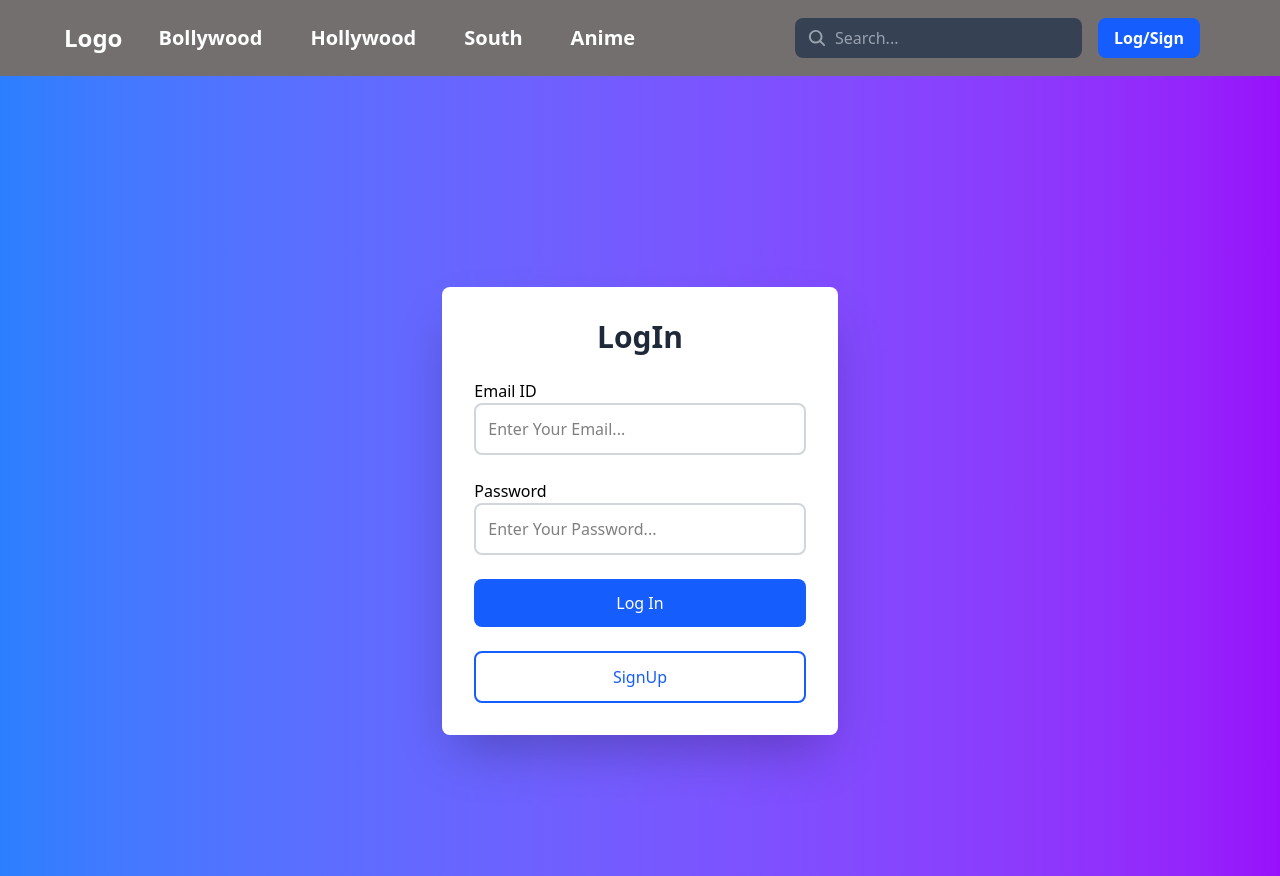
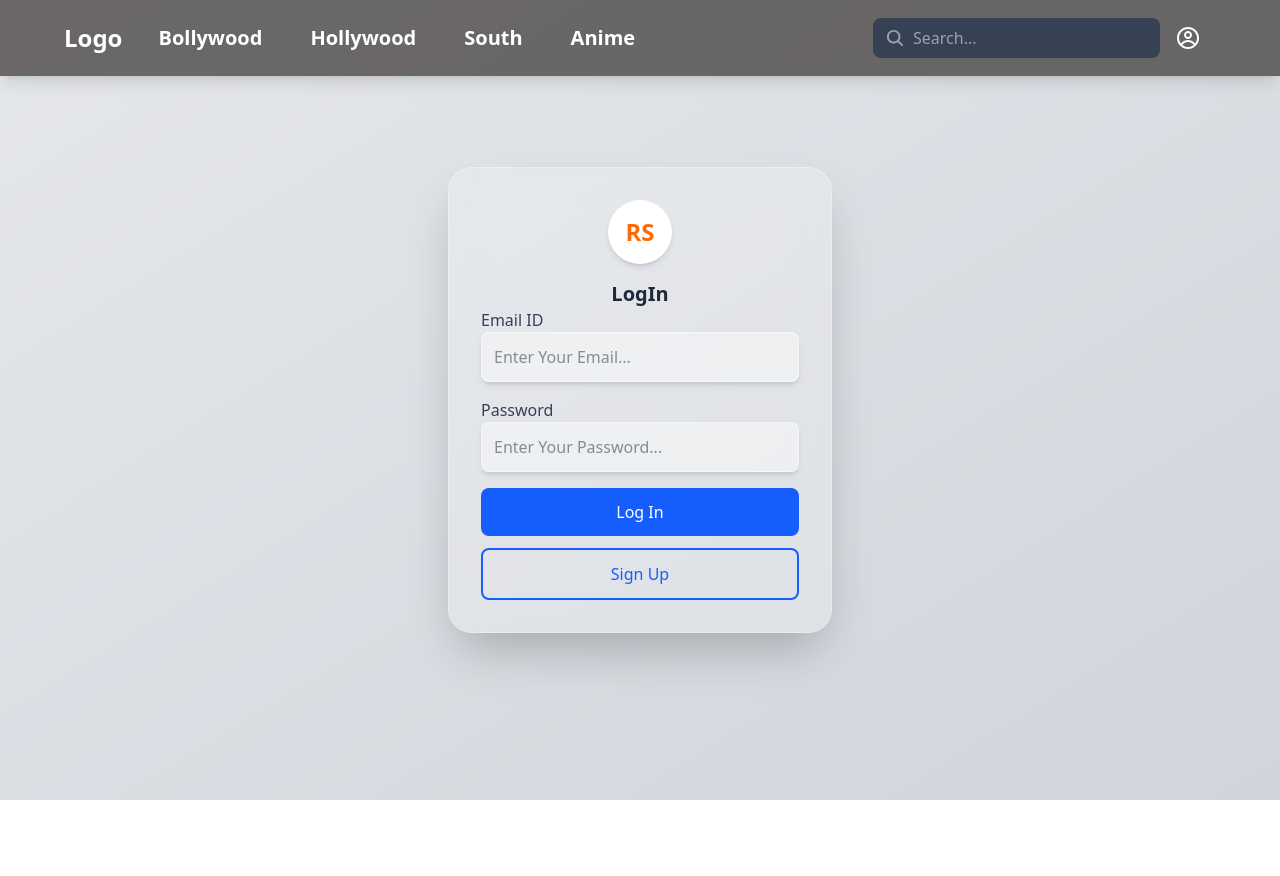
Before and after one commit to ravisingh007ravi/MovieAllTimeClient, a React (Vite) app: page /LogIn in a window 1280 px wide. After the commit the page ends 800 px from the top, so only its background shows below. Built offline with nearby package versions, Linux system fonts and the light colour scheme.

Commit message:
updated SignUp and LogIn form

```diff
--- a/src/components/Bollywood.jsx
+++ b/src/components/Bollywood.jsx
@@ -1,9 +1,21 @@
-import React from 'react'
+import React,{useState} from 'react'
 
 export default function Bollywood() {
+
+  const [a,b] = useState(true)
+
+
   return (
-    <div>
+    <div className='mt-2'>
+      {a}
 
+
+      <div>
+      <button onClick={()=>b(!a)} className='bg-blue-500 px-2 py-1 rounded-md'>
+        click
+      </button>
+      {a ? "Hide" : "Show"}
+      </div>
     </div>
   )
 }
--- a/src/components/Hollywood.jsx
+++ b/src/components/Hollywood.jsx
@@ -3,7 +3,50 @@ import React from 'react'
 export default function Hollywood() {
   return (
     <div>
+       <div className="flex justify-center items-center min-h-screen bg-gradient-to-br from-gray-200 to-gray-300">
+      <div className="relative bg-white/20 backdrop-blur-xl p-8 rounded-3xl shadow-2xl w-96 border border-white/30">
+        {/* Logo Section */}
+        <div className="flex flex-col items-center">
+          <div className="w-16 h-16 rounded-full bg-white shadow-md flex items-center justify-center">
+            <span className="text-2xl font-bold text-orange-500">JC</span>
+          </div>
+          <h2 className="text-xl font-semibold mt-4 text-gray-800">JC Design</h2>
+          <p className="text-gray-600 text-sm">The Work You Will Love</p>
+        </div>
 
+        {/* Input Fields */}
+        <form className="mt-6">
+          <div className="mb-4">
+            <input
+              type="text"
+              placeholder="Your username"
+              className="w-full px-4 py-3 bg-white/40 text-gray-800 border border-white/50 rounded-lg shadow-md focus:outline-none focus:ring-2 focus:ring-blue-400"
+            />
+          </div>
+          <div className="mb-4">
+            <input
+              type="password"
+              placeholder="********"
+              className="w-full px-4 py-3 bg-white/40 text-gray-800 border border-white/50 rounded-lg shadow-md focus:outline-none focus:ring-2 focus:ring-blue-400"
+            />
+          </div>
+          <button
+            type="submit"
+            className="w-full bg-blue-600 text-white py-3 rounded-lg text-lg font-semibold shadow-lg hover:bg-blue-700 transition"
+          >
+            LOG IN
+          </button>
+        </form>
+
+        {/* Footer */}
+        <div className="mt-4 text-center text-gray-700 text-sm">
+          <p>
+            Forgot your password?{" "}
+            <span className="font-semibold text-gray-900">or sign up</span>
+          </p>
+        </div>
+      </div>
+    </div>
     </div>
   )
 }
--- a/src/components/LogIn/LogIn.jsx
+++ b/src/components/LogIn/LogIn.jsx
@@ -2,8 +2,6 @@ import React from 'react';
 import { Link } from 'react-router-dom';
 import { useFormik } from 'formik';
 import { UserSchema } from '../Valiadtion/AllValidation';
-import { APIURL } from "../../GlobalURL";
-
 
 export default function LogIn() {
 
@@ -13,40 +11,56 @@ export default function LogIn() {
   ];
 
   const { values, errors, touched, handleBlur, handleChange, handleSubmit } = useFormik({
-    initialValues: {  email: '', password: ''},
+    initialValues: { email: '', password: '' },
     validationSchema: UserSchema,
-
   });
 
+  return (
+    <div className="flex justify-center items-center min-h-screen bg-gradient-to-br from-gray-200 to-gray-300">
+      <form
+        onSubmit={handleSubmit}
+        className="relative bg-white/20 backdrop-blur-lg p-8 rounded-3xl shadow-2xl w-96 border border-white/30 transform transition-all duration-500 hover:scale-105"
+      >
+        {/* Logo Section */}
+        <div className="flex flex-col items-center">
+          <div className="w-16 h-16 rounded-full bg-white shadow-md flex items-center justify-center">
+            <span className="text-2xl font-bold text-orange-500">RS</span>
+          </div>
+          <h2 className="text-xl font-semibold mt-4 text-gray-800">LogIn</h2>
+        </div>
 
-
-  return (
-    <div className='flex justify-center items-center h-screen bg-gradient-to-r from-blue-500 to-purple-600 animate-gradient'>
-      <form onSubmit={handleSubmit}
-        className='flex flex-col gap-6 mt-[70px] bg-white p-8 rounded-lg shadow-2xl transform transition-all duration-500 hover:scale-105'
-      >
-        <h1 className='text-3xl font-bold text-center text-gray-800'>LogIn</h1>
-
-        {logInformdata.map(({labelName,name,placeholder,type}, key) => (
-          <div key={key}>
-            <label htmlFor={name}>{labelName}</label>
-
-            <input className='w-full p-3 border-2 border-gray-300 rounded-lg focus:border-blue-500 focus:ring-2 focus:ring-blue-200 outline-none transition-all'
-              type={type} autoComplete='off' name={name} id={name} value={values[name]}
-              placeholder={placeholder} onChange={handleChange} onBlur={handleBlur}/>
-
+        {/* Dynamically Generated Inputs */}
+        {logInformdata.map(({ labelName, name, placeholder, type }, key) => (
+          <div key={key} className="mb-4">
+            <label htmlFor={name} className="block font-medium text-gray-700">{labelName}</label>
+            <input
+              className="w-full p-3 bg-white/40 text-gray-800 border border-white/50 rounded-lg shadow-md focus:outline-none focus:ring-2 focus:ring-blue-400"
+              type={type}
+              autoComplete="off"
+              name={name}
+              id={name}
+              placeholder={placeholder}
+              value={values[name]}
+              onChange={handleChange}
+              onBlur={handleBlur}
+            />
             {errors[name] && touched[name] && (
               <p className="text-red-500 text-sm mt-1">{errors[name]}</p>
             )}
           </div>
         ))}
 
-        <button type="submit" className='w-full p-3 bg-blue-600 text-white rounded-lg hover:bg-blue-700 active:bg-blue-800 transition-all transform hover:scale-105'>
+        {/* Log In Button */}
+        <button
+          type="submit"
+          className="w-full p-3 bg-blue-600 text-white rounded-lg hover:bg-blue-700 transition-all transform hover:scale-105"
+        >
           Log In
         </button>
 
-        <button className='w-full p-3 bg-transparent text-blue-600 border-2 border-blue-600 rounded-lg hover:bg-blue-600 hover:text-white transition-all transform hover:scale-105'>
-          <Link to='/signup' className='w-full block'>SignUp</Link>
+        {/* Sign Up Button */}
+        <button className="w-full mt-3 p-3 bg-transparent text-blue-600 border-2 border-blue-600 rounded-lg hover:bg-blue-600 hover:text-white transition-all transform hover:scale-105">
+          <Link to='/signup' className="w-full block">Sign Up</Link>
         </button>
       </form>
     </div>
--- a/src/components/Navbar/DropdownMenu.jsx
+++ b/src/components/Navbar/DropdownMenu.jsx
@@ -12,7 +12,7 @@ export default function DropdownMenu() {
                 onClick={() => { setShowDropdown((showDropdown) => !showDropdown) }}
             />
             {showDropdown && (
-                <div className="hidden md:flex flex-col absolute right-0 top-15 w-48 bg-gray-800 rounded-lg shadow-lg">
+                <div className=" flex-col absolute right-0 top-15 w-48 bg-gray-800 rounded-lg shadow-lg">
                     <div className="flex items-center px-4 py-2 hover:bg-gray-700">
                         <CgProfile className="mr-2 text-gray-300" />
                         <span className="text-gray-300">Profile</span>
--- a/src/components/Navbar/Navbar.jsx
+++ b/src/components/Navbar/Navbar.jsx
@@ -13,12 +13,12 @@ export default function Navbar() {
         { name: "Anime", href: "/anime" },
     ];
 
-    const [login, setLogIn] = useState(false);
+    const [login, setLogIn] = useState(true);
     const [bar, setBar] = useState(false);
 
 
     return (
-        <header className=" w-full top-0 z-50 bg-[#332d2dae] shadow-lg">
+        <header className="fixed w-full top-0 z-50 bg-[#332d2dae] shadow-lg">
             <nav className="flex items-center justify-between px-4 py-4 md:px-8 lg:px-16">
                 {/* Left Section */}
                 <div className="flex items-center space-x-6">
--- a/src/components/OtpVerification.jsx
+++ b/src/components/OtpVerification.jsx
@@ -96,8 +96,8 @@ const OtpVerification = () => {
   };
 
   return (
-    <div className="relative flex min-h-screen flex-col justify-center overflow-hidden bg-gray-50 py-12">
-      <div className="relative bg-white px-6 pt-10 pb-9 shadow-xl mx-auto w-full max-w-lg rounded-2xl">
+    <div className=" flex min-h-screen flex-col justify-center overflow-hidden bg-gray-50 py-12">
+      <div className=" bg-white px-6 pt-10 pb-9 shadow-xl mx-auto w-full max-w-lg rounded-2xl">
         <div className="mx-auto flex w-full max-w-md flex-col space-y-16">
           <div className="flex flex-col items-center justify-center text-center space-y-2">
             <div className="font-semibold text-3xl">
--- a/src/components/SignUp/SignUp.jsx
+++ b/src/components/SignUp/SignUp.jsx
@@ -65,23 +65,29 @@ export default function SignUp() {
     { label: "Email ID", name: "email", type: "email", placeholder: "Enter Your Email..." },
     { label: "Password", name: "password", type: "password", placeholder: "Enter Your Password..." },
     { label: "Confirm Password", name: "confirmPassword", type: "password", placeholder: "Enter Your Confirm Password..." },
-  ]
+  ];
 
   return (
-    <div className="flex justify-center items-center h-screen bg-gradient-to-r from-blue-500 to-purple-600 px-4">
+    <div className="flex justify-center items-center min-h-screen bg-gradient-to-br from-gray-200 to-gray-300">
       <form
         onSubmit={formik.handleSubmit}
-        className="w-full max-w-lg bg-white p-6 sm:p-8 rounded-lg shadow-2xl transition-all duration-500 hover:scale-105"
+        className="relative bg-white/20 mt-20 backdrop-blur-lg p-8 rounded-3xl shadow-2xl w-96 border border-white/30 duration-500 hover:scale-105"
         encType="multipart/form-data"
       >
-        <h1 className="text-3xl font-bold text-center text-gray-800">Sign Up</h1>
+        {/* Logo Section */}
+        <div className="flex flex-col items-center">
+          <div className="w-16 h-16 rounded-full bg-white shadow-md flex items-center justify-center">
+            <span className="text-2xl font-bold text-orange-500">RS</span>
+          </div>
+          <h2 className="text-xl font-semibold mt-4 text-gray-800">Sign Up</h2>
+        </div>
 
         {/* Dynamically Generated Inputs */}
         {inputData.map(({ label, name, type, placeholder }) => (
           <div key={name} className="mb-4">
             <label htmlFor={name} className="block font-medium text-gray-700">{label}</label>
             <input
-              className="w-full p-3 border border-gray-300 rounded-lg focus:border-blue-500 focus:ring-2 focus:ring-blue-200"
+              className="w-full p-3 bg-white/40 text-gray-800 border border-white/50 rounded-lg shadow-md focus:outline-none focus:ring-2 focus:ring-blue-400"
               type={type}
               name={name}
               id={name}
@@ -98,7 +104,7 @@ export default function SignUp() {
         <div className="mb-4">
           <label htmlFor="profileImage" className="block font-medium text-gray-700">Upload Image</label>
           <input
-            className="w-full p-2 border border-gray-300 rounded-lg focus:border-blue-500 focus:ring-2 focus:ring-blue-200"
+            className="w-full p-2 bg-white/40 border border-white/50 rounded-lg shadow-md focus:outline-none focus:ring-2 focus:ring-blue-400"
             type="file"
             name="profileImage"
             id="profileImage"
```
